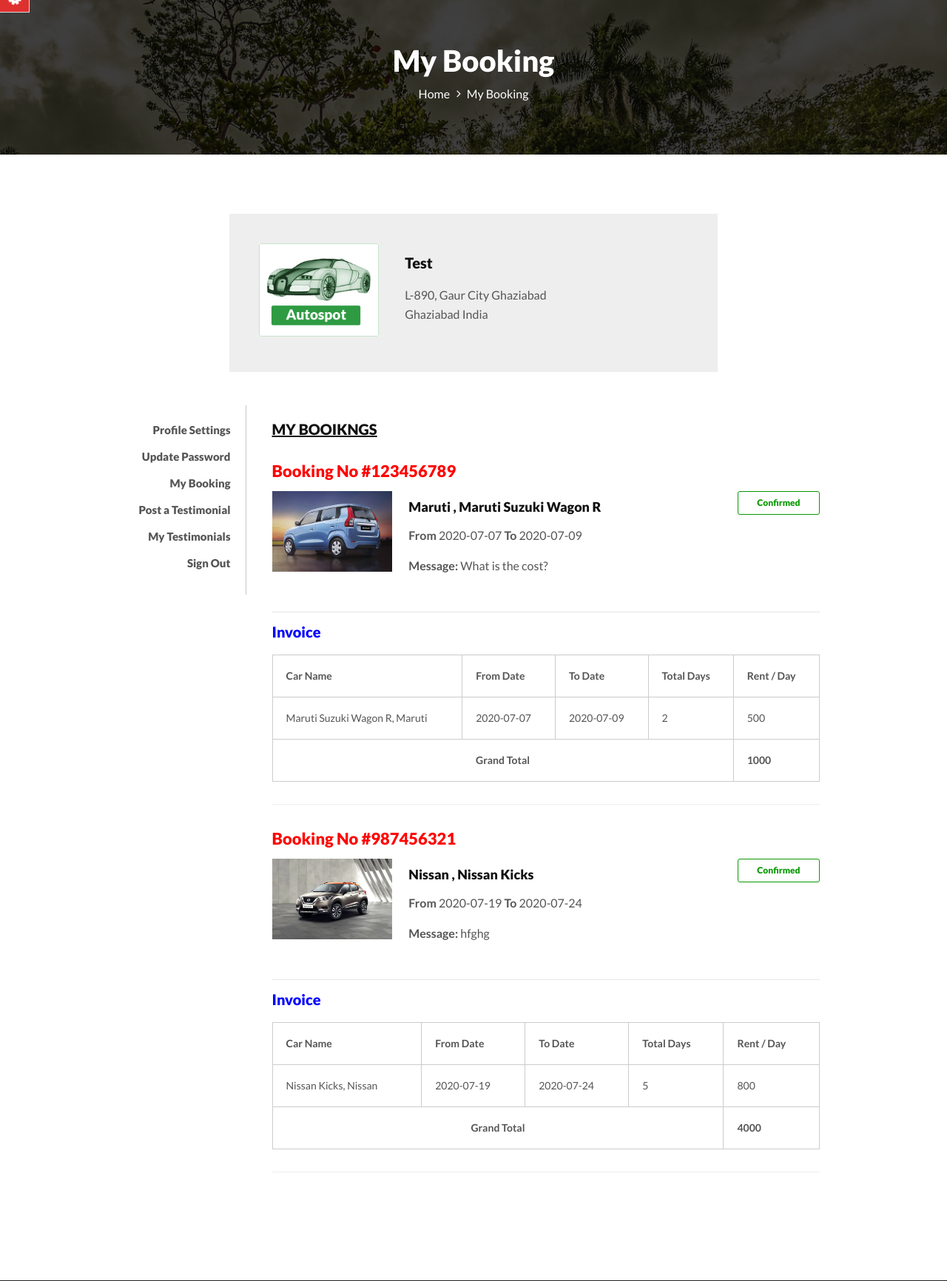
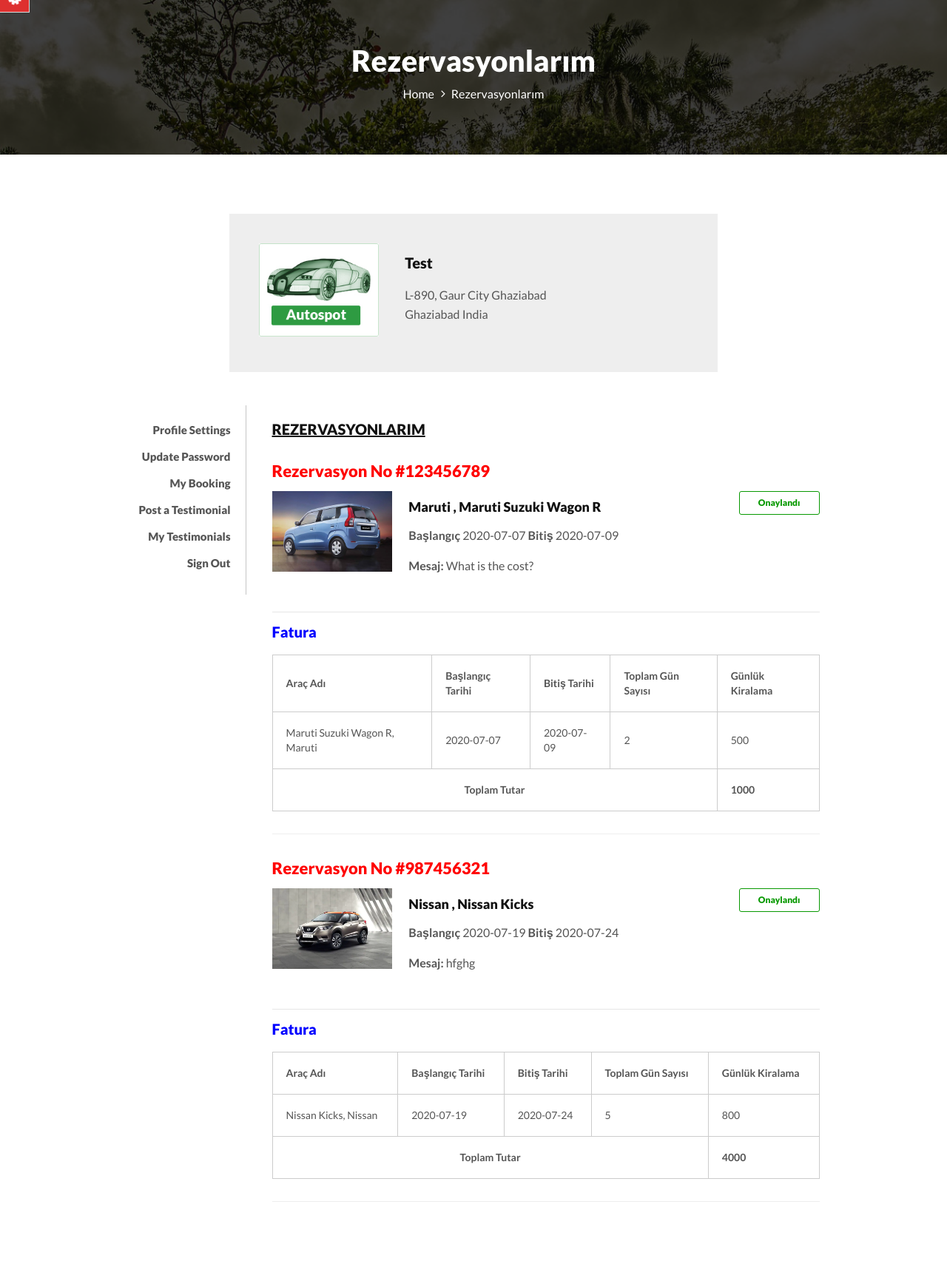
Before and after one commit to bbozkurtyusuf/bozkurt-car-rental, a PHP site: page /my-booking.php in a window 1280 px wide. Shown: the part 173-1905 px from the top of the page at 74% size. Run offline with PHP 8.4, Linux system fonts and the light colour scheme; a user stored in the database is signed in; data comes from the database, SQL or seed files in the repository.

Commit message:
my-booking.php translate edildi

```diff
--- a/my-booking.php
+++ b/my-booking.php
@@ -11,7 +11,7 @@
 <html lang="en">
 <head>
 
-<title>Car Rental Portal - My Booking</title>
+<title>Araç Kiralama Portalı - Rezervasyonum</title>
 <!--Bootstrap -->
 <link rel="stylesheet" href="assets/css/bootstrap.min.css" type="text/css">
 <!--Custome Style -->
@@ -66,11 +66,11 @@
   <div class="container">
     <div class="page-header_wrap">
       <div class="page-heading">
-        <h1>My Booking</h1>
+        <h1>Rezervasyonlarım</h1>
       </div>
       <ul class="coustom-breadcrumb">
         <li><a href="#">Home</a></li>
-        <li>My Booking</li>
+        <li>Rezervasyonlarım</li>
       </ul>
     </div>
   </div>
@@ -109,7 +109,7 @@
 
       <div class="col-md-8 col-sm-8">
         <div class="profile_wrap">
-          <h5 class="uppercase underline">My Booikngs </h5>
+          <h5 class="uppercase underline">Rezervasyonlarım </h5>
           <div class="my_vehicles_list">
             <ul class="vehicle_listing">
 <?php
@@ -126,43 +126,43 @@
 {  ?>
 
 <li>
-    <h4 style="color:red">Booking No #<?php echo htmlentities($result->BookingNumber);?></h4>
+    <h4 style="color:red">Rezervasyon No #<?php echo htmlentities($result->BookingNumber);?></h4>
                 <div class="vehicle_img"> <a href="vehical-details.php?vhid=<?php echo htmlentities($result->vid);?>"><img src="admin/img/vehicleimages/<?php echo htmlentities($result->Vimage1);?>" alt="image"></a> </div>
                 <div class="vehicle_title">
 
                   <h6><a href="vehical-details.php?vhid=<?php echo htmlentities($result->vid);?>"> <?php echo htmlentities($result->BrandName);?> , <?php echo htmlentities($result->VehiclesTitle);?></a></h6>
-                  <p><b>From </b> <?php echo htmlentities($result->FromDate);?> <b>To </b> <?php echo htmlentities($result->ToDate);?></p>
-                  <div style="float: left"><p><b>Message:</b> <?php echo htmlentities($result->message);?> </p></div>
+                  <p><b>Başlangıç </b> <?php echo htmlentities($result->FromDate);?> <b>Bitiş </b> <?php echo htmlentities($result->ToDate);?></p>
+                  <div style="float: left"><p><b>Mesaj:</b> <?php echo htmlentities($result->message);?> </p></div>
                 </div>
                 <?php if($result->Status==1)
                 { ?>
-                <div class="vehicle_status"> <a href="#" class="btn outline btn-xs active-btn">Confirmed</a>
+                <div class="vehicle_status"> <a href="#" class="btn outline btn-xs active-btn">Onaylandı</a>
                            <div class="clearfix"></div>
         </div>
 
               <?php } else if($result->Status==2) { ?>
- <div class="vehicle_status"> <a href="#" class="btn outline btn-xs">Cancelled</a>
+ <div class="vehicle_status"> <a href="#" class="btn outline btn-xs"> İptal Edildi</a>
             <div class="clearfix"></div>
         </div>
 
 
 
                 <?php } else { ?>
- <div class="vehicle_status"> <a href="#" class="btn outline btn-xs">Not Confirm yet</a>
+ <div class="vehicle_status"> <a href="#" class="btn outline btn-xs">Henüz Onaylanmadı</a>
             <div class="clearfix"></div>
         </div>
                 <?php } ?>
 
               </li>
 
-<h5 style="color:blue">Invoice</h5>
+<h5 style="color:blue"> Fatura</h5>
 <table>
   <tr>
-    <th>Car Name</th>
-    <th>From Date</th>
-    <th>To Date</th>
-    <th>Total Days</th>
-    <th>Rent / Day</th>
+    <th> Araç Adı</th>
+    <th> Başlangıç Tarihi</th>
+    <th>Bitiş Tarihi</th>
+    <th>Toplam Gün Sayısı</th>
+    <th>Günlük Kiralama</th>
   </tr>
   <tr>
     <td><?php echo htmlentities($result->VehiclesTitle);?>, <?php echo htmlentities($result->BrandName);?></td>
@@ -172,13 +172,13 @@
         <td> <?php echo htmlentities($ppd=$result->PricePerDay);?></td>
   </tr>
   <tr>
-    <th colspan="4" style="text-align:center;"> Grand Total</th>
+    <th colspan="4" style="text-align:center;"> Toplam Tutar</th>
     <th><?php echo htmlentities($tds*$ppd);?></th>
   </tr>
 </table>
 <hr />
               <?php }}  else { ?>
-                <h5 align="center" style="color:red">No booking yet</h5>
+                <h5 align="center" style="color:red">Henüz rezervasyon yapılmadı</h5>
               <?php } ?>
 
 
```
